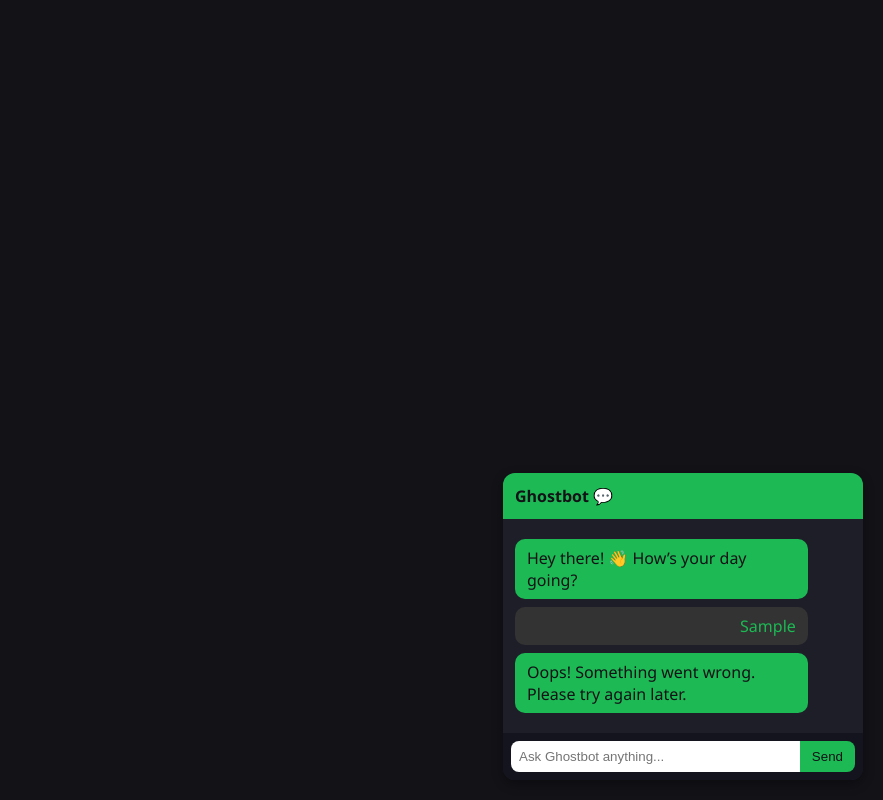
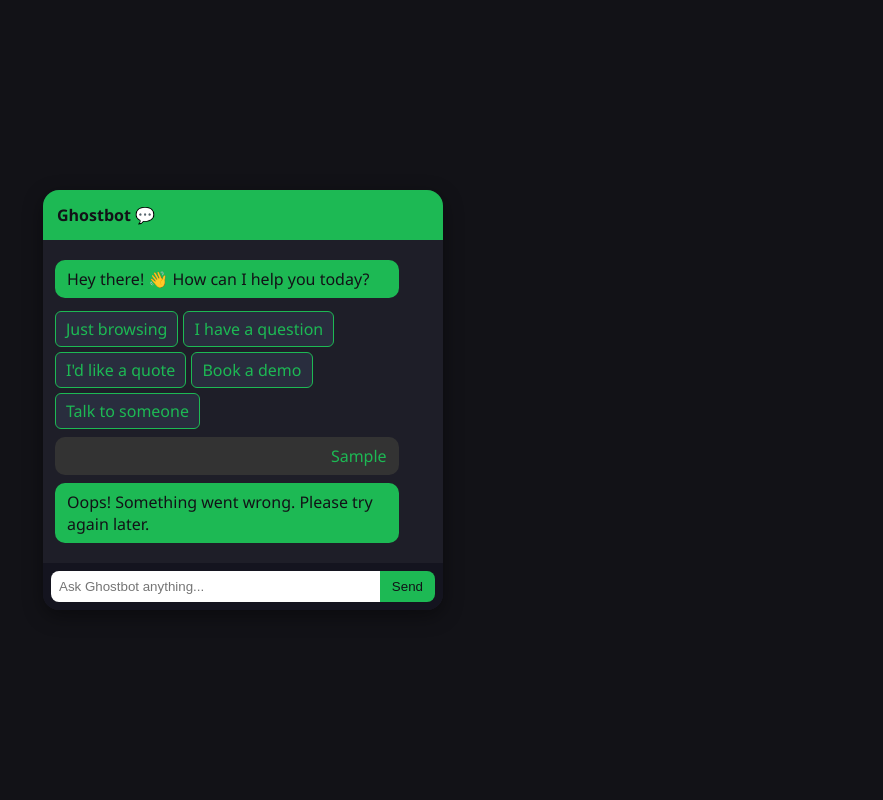
Before and after one commit to burchdad/ghostbot-chat, a website: page index.html in a window 1280 px wide. Both pictures are taken after typing "Sample" into the empty fields and a click on the button "Send". Shown: the whole page, without its empty margins (397-1280 px from the left). Drawn offline with Linux system fonts and the light colour scheme; no server answers.

Commit message:
Updated index.html

```diff
--- a/index.html
+++ b/index.html
@@ -8,13 +8,14 @@
     body { margin: 0; font-family: 'Segoe UI', sans-serif; background-color: #121217; }
     #ghostbot-widget {
       position: fixed;
-      bottom: 20px;
-      right: 20px;
-      width: 360px;
+      bottom: 50%;
+      right: 50%;
+      transform: translate(50%, 50%);
+      width: 400px;
       max-height: 600px;
       background: #1e1e28;
-      border-radius: 12px;
-      box-shadow: 0 4px 12px rgba(0,0,0,0.3);
+      border-radius: 16px;
+      box-shadow: 0 6px 20px rgba(0,0,0,0.4);
       display: none;
       flex-direction: column;
       overflow: hidden;
@@ -23,9 +24,10 @@
     #ghostbot-header {
       background: #1db954;
       color: #121217;
-      padding: 12px;
+      padding: 14px;
       font-weight: bold;
       cursor: pointer;
+      font-size: 16px;
     }
     #ghostbot-chatbox {
       flex: 1;
@@ -34,12 +36,13 @@
       background: #1e1e28;
       color: #fff;
     }
-    .message { margin: 8px 0; padding: 8px 12px; border-radius: 10px; max-width: 80%; word-wrap: break-word; }
+    .message { margin: 8px 0; padding: 8px 12px; border-radius: 10px; max-width: 85%; word-wrap: break-word; }
     .bot { background: #1db954; color: #121217; }
     .user { background: #333; color: #1db954; align-self: flex-end; text-align: right; }
     #ghostbot-input { display: flex; padding: 8px; background: #14141f; }
     #ghostbot-input input { flex: 1; padding: 8px; border-radius: 8px 0 0 8px; border: none; outline: none; }
     #ghostbot-input button { padding: 8px 12px; background: #1db954; color: #121217; border: none; border-radius: 0 8px 8px 0; cursor: pointer; }
+    .quick-reply { background: #292d3e; color: #1db954; border: 1px solid #1db954; border-radius: 6px; padding: 6px 10px; margin: 5px 5px 0 0; display: inline-block; cursor: pointer; }
     #ghostbot-launcher {
       position: fixed;
       bottom: 20px;
@@ -74,7 +77,18 @@
   <script>
     let chat_history = JSON.parse(sessionStorage.getItem("chat_history") || "[]");
     let lead = { name: "", email: "", interest: "" };
-    let leadStage = 0; // 0 = none, 1 = name, 2 = email, 3 = interest, 4 = submitted
+    let leadStage = 0;
+    let userIntent = "";
+
+    const services = ["custom bots", "AI workflows", "client onboarding automation", "demo booking agents", "data enrichment bots"];
+
+    // Capture UTM params
+    const params = new URLSearchParams(window.location.search);
+    const utm = {
+      utm_source: params.get("utm_source") || "",
+      utm_medium: params.get("utm_medium") || "",
+      utm_campaign: params.get("utm_campaign") || ""
+    };
 
     function toggleGhostbot() {
       const widget = document.getElementById("ghostbot-widget");
@@ -96,7 +110,8 @@
           chatbox.innerHTML += `<div class='message ${msg.role}'>${msg.text}</div>`;
         });
       } else {
-        chatbox.innerHTML += `<div class='message bot'>Hey there! 👋 How’s your day going?</div>`;
+        appendMessage("bot", "Hey there! 👋 How can I help you today?");
+        showQuickReplies();
       }
       document.getElementById("ghostbot-widget").style.display = "flex";
       document.getElementById("ghostbot-launcher").style.display = "none";
@@ -118,6 +133,33 @@
       chatbox.scrollTop = chatbox.scrollHeight;
     }
 
+    function showQuickReplies() {
+      const chatbox = document.getElementById("ghostbot-chatbox");
+      const options = ["Just browsing", "I have a question", "I'd like a quote", "Book a demo", "Talk to someone"];
+      options.forEach(opt => {
+        const btn = document.createElement("div");
+        btn.className = "quick-reply";
+        btn.innerText = opt;
+        btn.onclick = () => handleQuickReply(opt);
+        chatbox.appendChild(btn);
+      });
+    }
+
+    function handleQuickReply(text) {
+      appendMessage("user", text);
+      if (text.includes("quote") || text.includes("Talk")) {
+        userIntent = "lead";
+        leadStage = 1;
+        appendMessage("bot", "Great! What's your name?");
+      } else if (text.includes("Book")) {
+        appendMessage("bot", "Here's the link to schedule a demo: <a href='https://calendly.com/stephen-burch-ghostdefenses/demo-call' target='_blank'>Book a Demo</a>");
+      } else if (text.includes("question")) {
+        appendMessage("bot", "Ask away — I'm here to help you understand our AI services.");
+      } else {
+        appendMessage("bot", "No problem! Browse freely and ask anything when you're ready.");
+      }
+    }
+
     async function ghostbotSendMessage() {
       const input = document.getElementById("ghostbot-userInput");
       const message = input.value.trim();
@@ -132,28 +174,28 @@
         if (leadStage === 3) lead.interest = message;
         leadStage++;
 
-        if (leadStage === 2) return appendMessage("bot", "Thanks! What’s your email?");
-        if (leadStage === 3) return appendMessage("bot", "What service are you interested in?");
+        if (leadStage === 2) return appendMessage("bot", "Thanks! What's your email?");
+        if (leadStage === 3) return appendMessage("bot", "Got it — and which service are you most interested in?");
         if (leadStage === 4) {
           const summary = `Name: ${lead.name}, Email: ${lead.email}, Interest: ${lead.interest}`;
-          appendMessage("bot", `Got it! 📩 We'll follow up soon. Summary: ${summary}`);
+          appendMessage("bot", `✅ Just to confirm: ${summary}<br><br><strong>Looks good? Sending now...</strong>`);
 
-          await fetch("/api/lead.js", {
+          await fetch("/api/lead", {
             method: "POST",
             headers: { "Content-Type": "application/json" },
-            body: JSON.stringify({ ...lead, summary })
+            body: JSON.stringify({ ...lead, summary, ...utm })
           });
           return;
         }
       }
 
       const messages = [
-        { role: "system", content: "You are Ghostbot, a friendly AI assistant for Ghost AI Solutions. Qualify leads by asking name, email, and interest." },
+        { role: "system", content: "You are Ghostbot, a friendly AI concierge for Ghost AI Solutions. Answer questions, provide resources, and offer follow-ups when users show interest." },
         { role: "user", content: message }
       ];
 
       try {
-        const response = await fetch("/api/chat.js", {
+        const response = await fetch("/api/chat", {
           method: "POST",
           headers: { "Content-Type": "application/json" },
           body: JSON.stringify({ messages })
@@ -163,7 +205,11 @@
         const reply = data.reply;
         appendMessage("bot", reply);
 
-        if (reply.toLowerCase().includes("your name")) leadStage = 1;
+        const lower = reply.toLowerCase();
+        if (lower.includes("your name")) leadStage = 1;
+        if (services.some(service => message.toLowerCase().includes(service))) {
+          appendMessage("bot", `We’ve helped other teams with ${message}. Want a case study or to talk to someone?`);
+        }
       } catch (err) {
         appendMessage("bot", "Oops! Something went wrong. Please try again later.");
         console.error("Ghostbot Error:", err);
```
